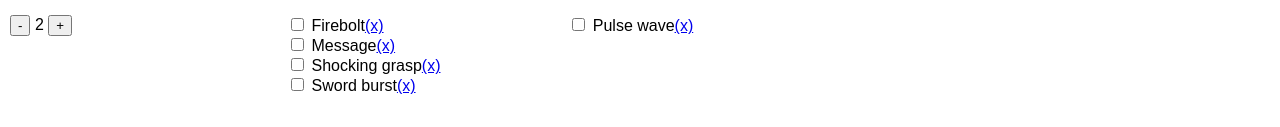
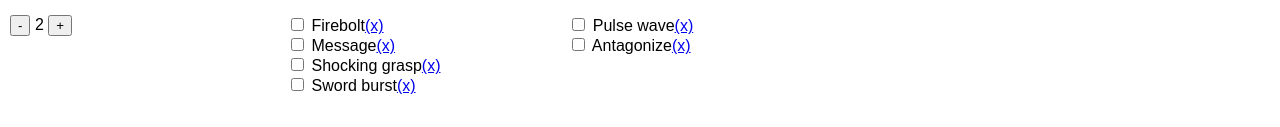
Before and after one commit to sk8267/st, a plain HTML site: page index.html in a window 1280 px wide. Shown: the part 413-540 px from the top of the page. Drawn offline with Linux system fonts and the light colour scheme.

Commit message:
Update index.html

```diff
--- a/index.html
+++ b/index.html
@@ -127,6 +127,8 @@
         <div class="controls">
           <input type="checkbox" id="pulsewave" name="pulsewave" value="Pulse wave">
 <label for="pulsewave"> Pulse wave</label><a href="https://dnd5e.wikidot.com/spell:pulse-wave" target="_blank">(x)</a><br>
+          <input type="checkbox" id="antagonize" name="antagonize" value="Antagonize">
+<label for="antagonize"> Antagonize</label><a href="https://dnd5e.wikidot.com/spell:antagonize" target="_blank">(x)</a><br>
         </div>
       </div>
 
```
